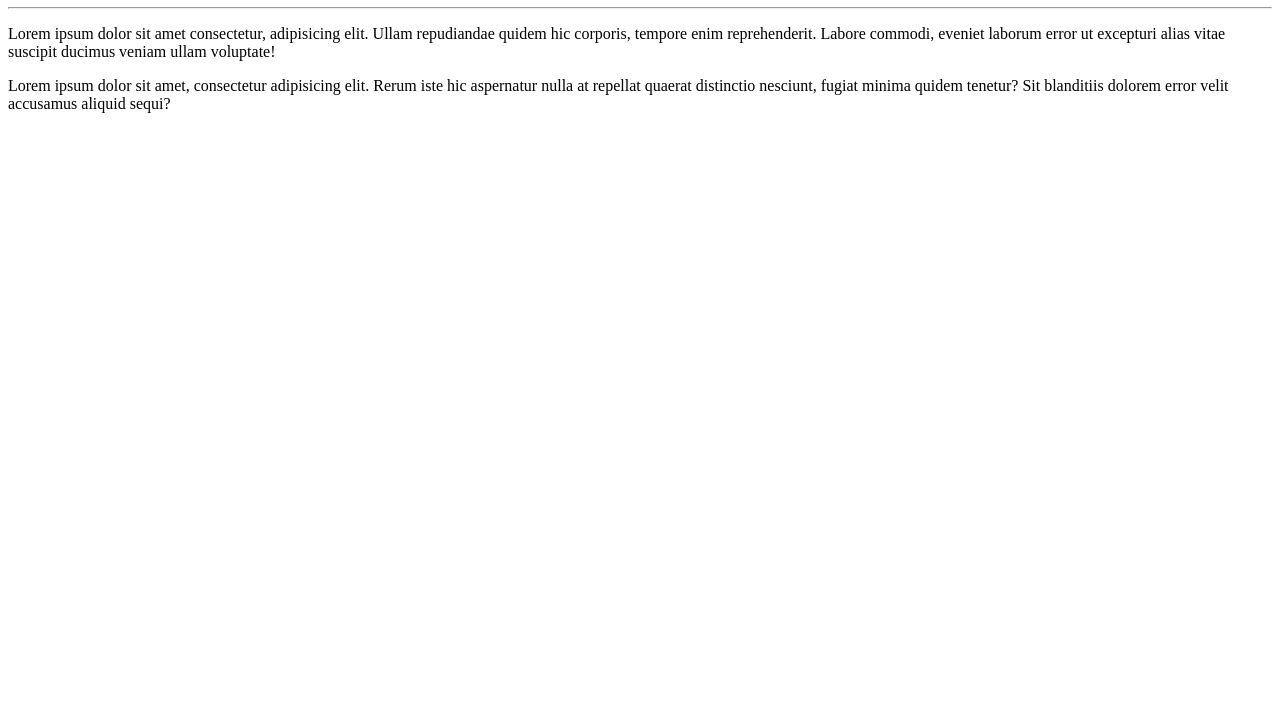
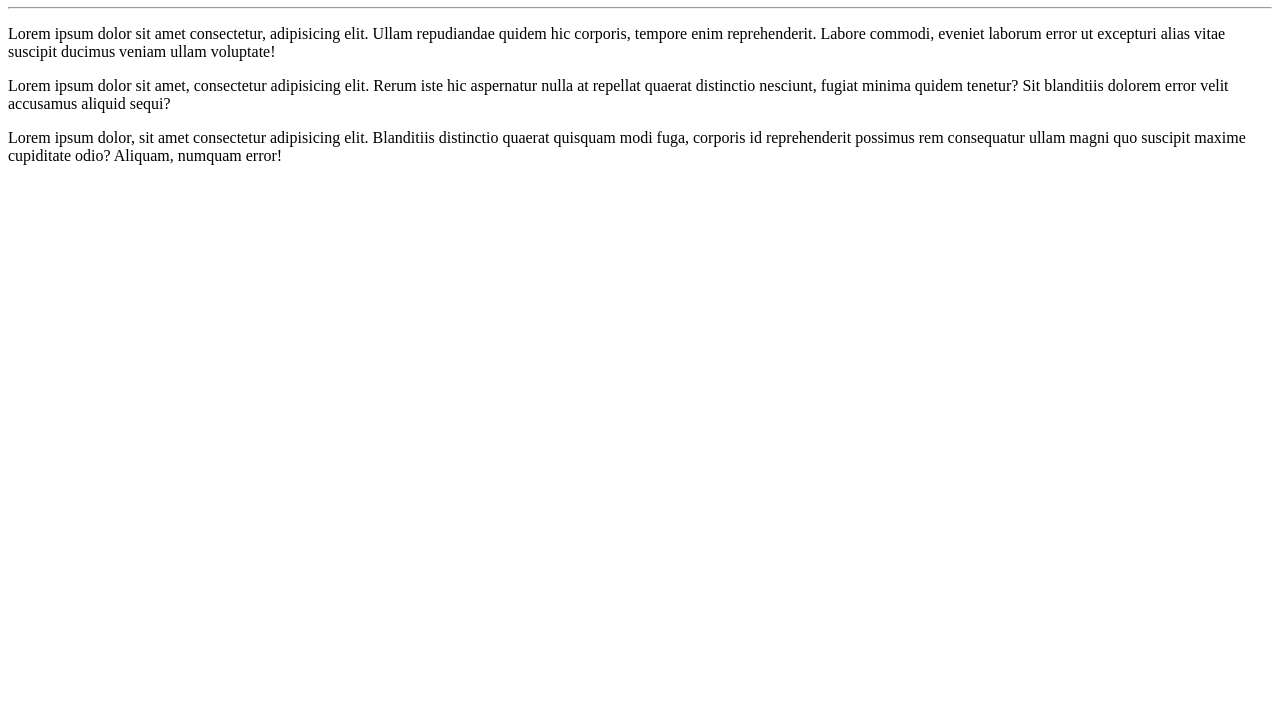
Before and after one commit to RobsonLF/Ola_Mundo, a plain HTML site: page site_exemplo/index.html in a window 1280 px wide. Shown: the part 73-800 px from the top of the page. Drawn offline with Linux system fonts and the light colour scheme.

Commit message:
Update de outro computador

```diff
--- a/site_exemplo/index.html
+++ b/site_exemplo/index.html
@@ -10,5 +10,6 @@
     <hr>
     <p>Lorem ipsum dolor sit amet consectetur, adipisicing elit. Ullam repudiandae quidem hic corporis, tempore enim reprehenderit. Labore commodi, eveniet laborum error ut excepturi alias vitae suscipit ducimus veniam ullam voluptate!</p>
     <p>Lorem ipsum dolor sit amet, consectetur adipisicing elit. Rerum iste hic aspernatur nulla at repellat quaerat distinctio nesciunt, fugiat minima quidem tenetur? Sit blanditiis dolorem error velit accusamus aliquid sequi?</p>
+    <p>Lorem ipsum dolor, sit amet consectetur adipisicing elit. Blanditiis distinctio quaerat quisquam modi fuga, corporis id reprehenderit possimus rem consequatur ullam magni quo suscipit maxime cupiditate odio? Aliquam, numquam error!</p>
 </body>
 </html>
```
